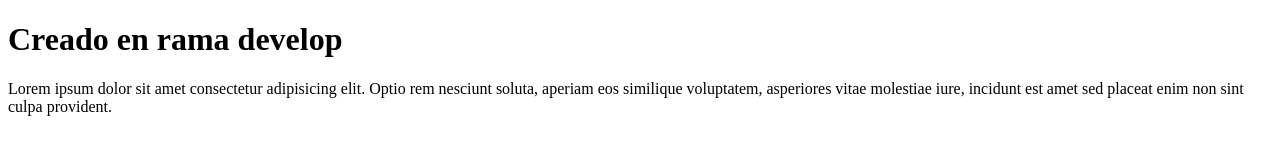
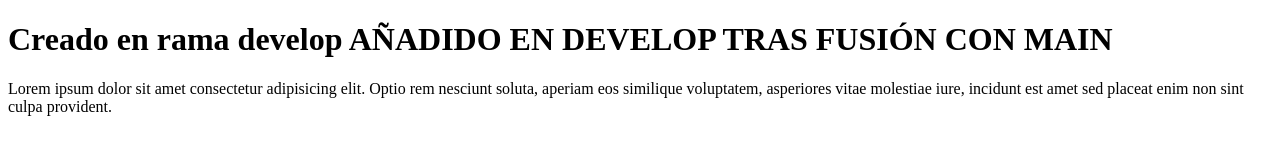
Before and after one commit to vgonsie626/23-asir1-demo-clases, a plain HTML site: page index.html in a window 1280 px wide. Drawn offline with Linux system fonts and the light colour scheme.

Commit message:
modifico h1 previo, ojo con colisiones main

```diff
--- a/index.html
+++ b/index.html
@@ -8,7 +8,7 @@
 </head>
 
 <body>
-    <h1>Creado en rama develop</h1>
+    <h1>Creado en rama develop AÑADIDO EN DEVELOP TRAS FUSIÓN CON MAIN</h1>
     <p>Lorem ipsum dolor sit amet consectetur adipisicing elit. Optio rem nesciunt soluta, aperiam eos similique
         voluptatem, asperiores vitae molestiae iure, incidunt est amet sed placeat enim non sint culpa provident.</p>
 
```
